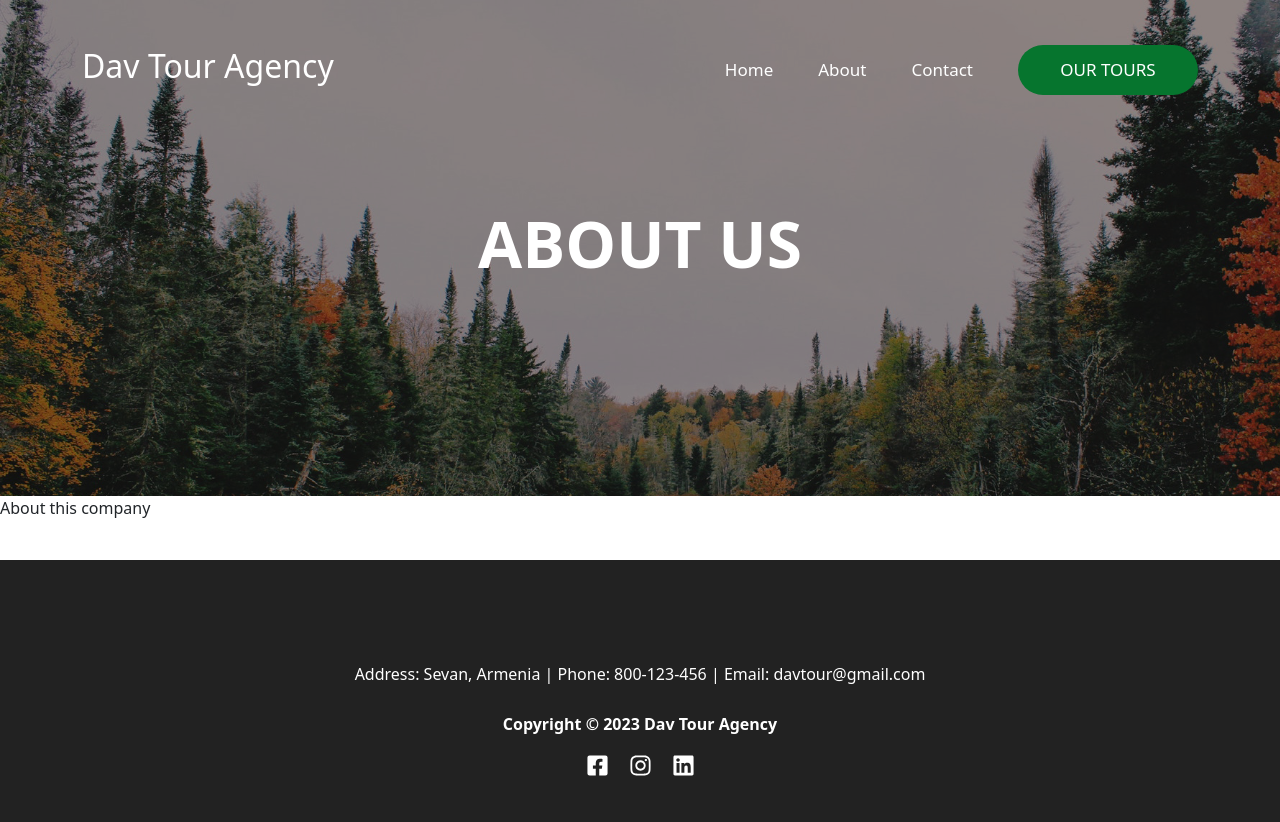
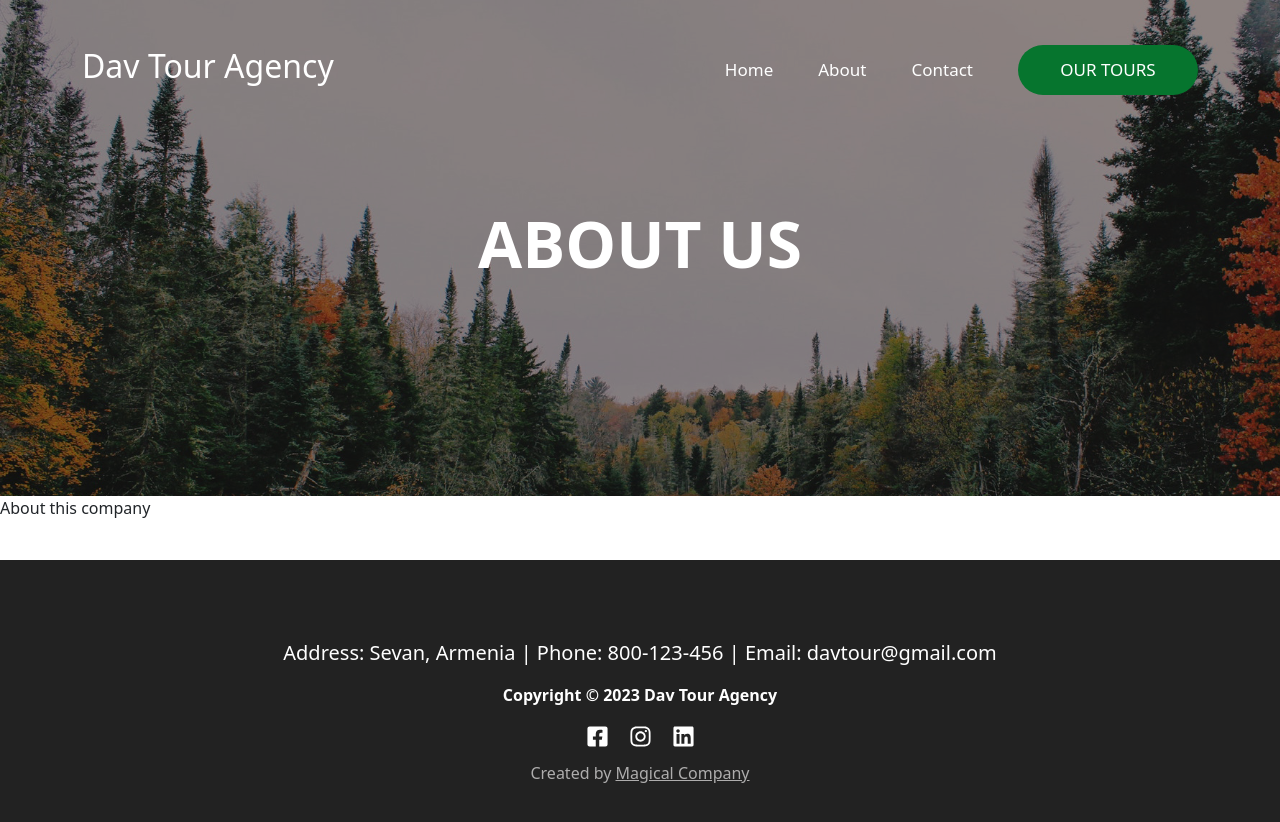
Before and after one commit to dawmanukian/dav-tour, a React (Create React App) app: page /about in a window 1280 px wide. Shown: the top 822 px of the page. Built offline with nearby package versions, Linux system fonts and the light colour scheme; the HTML template or start-up script is replaced by a standard one.

Commit message:
footer updates

```diff
--- a/src/components/footer/Footer.jsx
+++ b/src/components/footer/Footer.jsx
@@ -6,7 +6,7 @@ const Footer = () => {
   return (
     <footer>
         <div>
-          <p>Address: Sevan, Armenia | Phone: 800-123-456 | Email: davtour@gmail.com</p>
+          <h5>Address: Sevan, Armenia | Phone: 800-123-456 | Email: davtour@gmail.com</h5>
         </div>
         <b>Copyright © 2023 Dav Tour Agency</b>
         <div className="footer-social-links">
@@ -14,6 +14,9 @@ const Footer = () => {
             <a href='https://www.instagram.com/davv_tourr/' target='_blank' rel='noreferrer'><FaInstagram /></a>
             <a href='https://www.instagram.com/davv_tourr/' target='_blank' rel='noreferrer'><FaLinkedin /></a>
         </div>
+        <div>
+          <p className='magical'>Created by <a href='#' target='_blank' rel='noreferrer' className='magical-site'>Magical Company</a></p>
+        </div>
     </footer>
   )
 }
--- a/src/components/footer/footer.css
+++ b/src/components/footer/footer.css
@@ -22,3 +22,9 @@ footer {
     color: #fff;
     font-size: 23px;
 }
+.magical {
+    color: rgb(174, 173, 173);
+}
+.magical-site {
+    color: rgb(174, 173, 173);
+}
```
